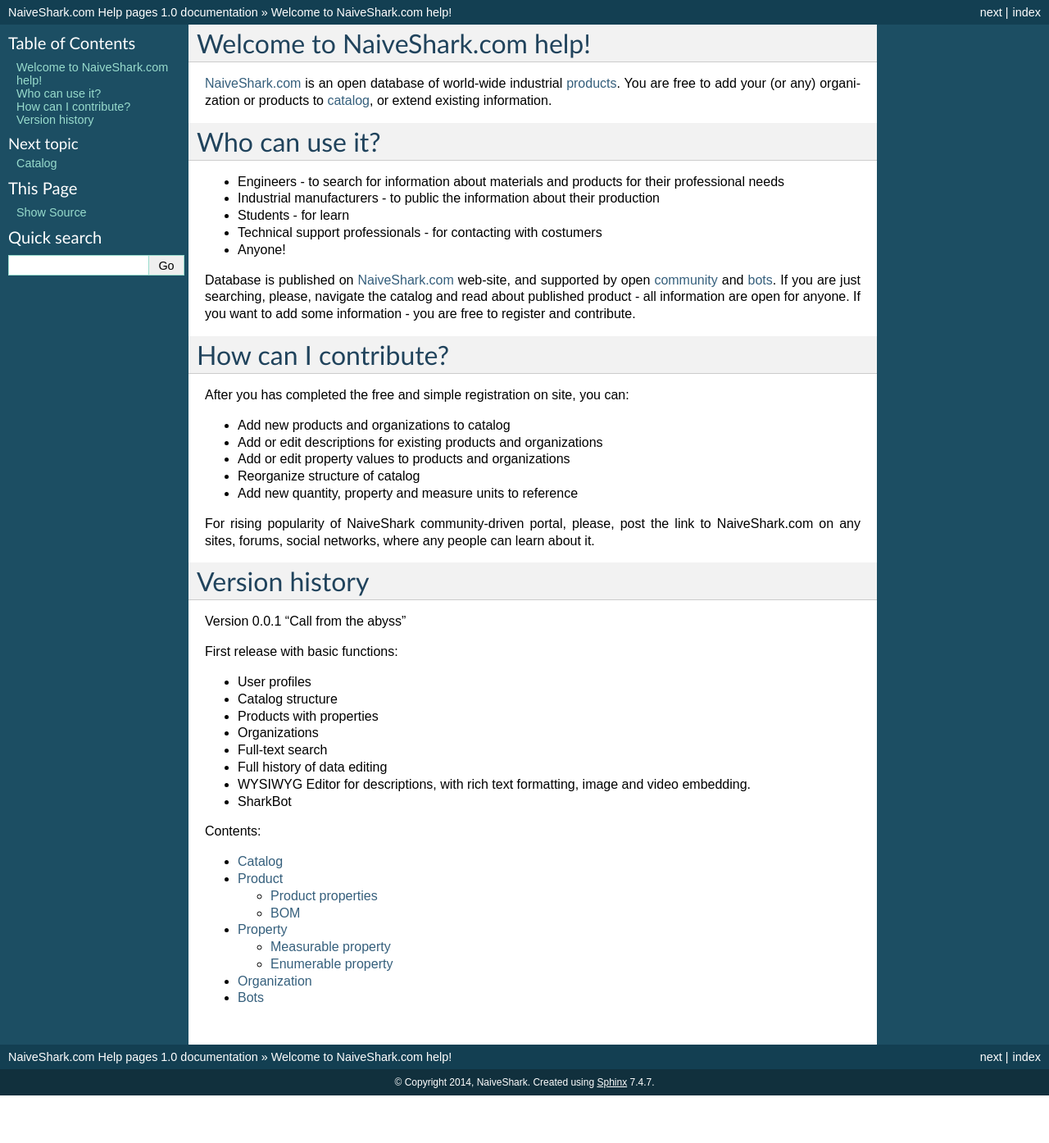
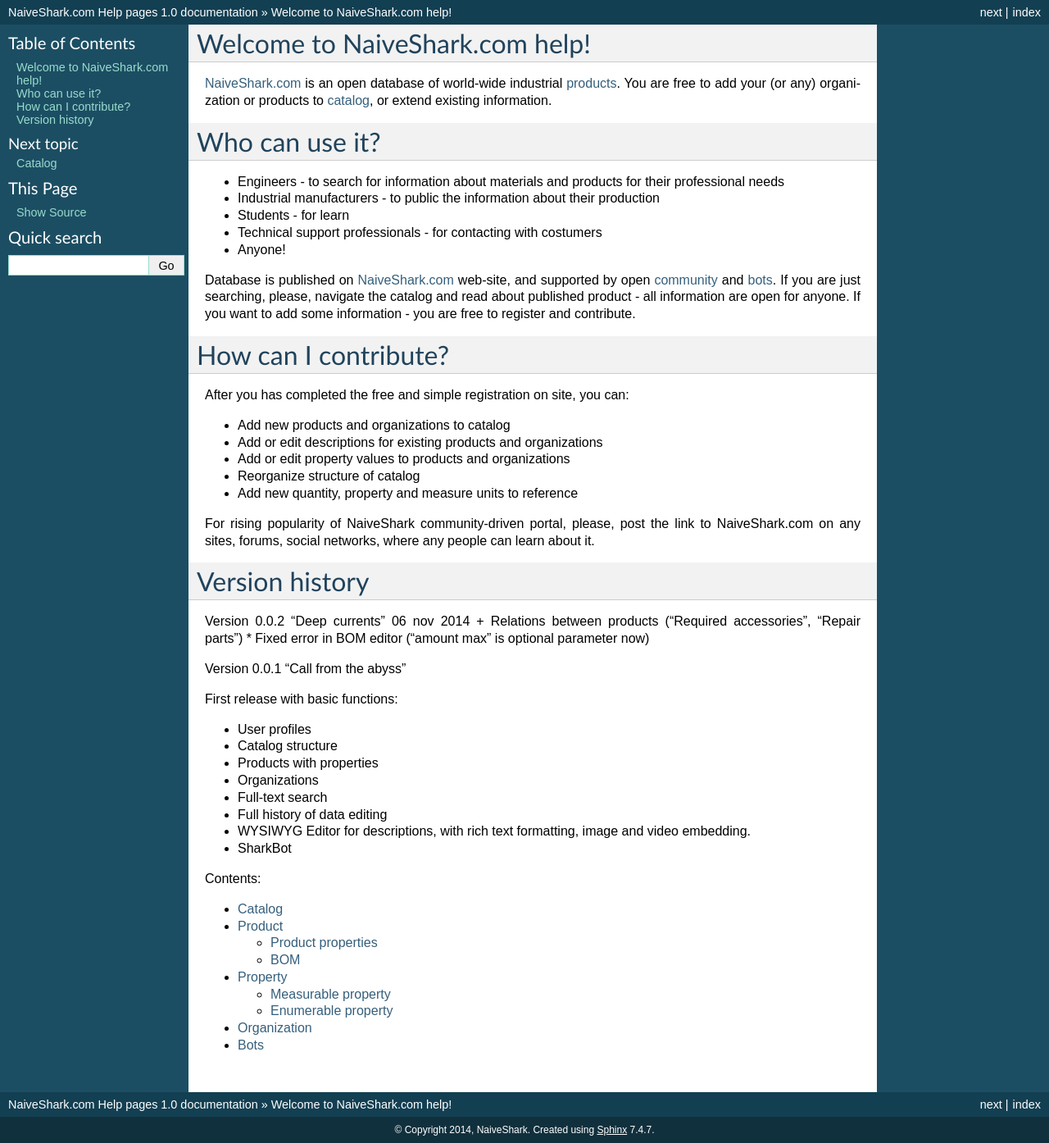
Before and after one commit to NaiveShark/NaiveSharkComDoc, a Sphinx documentation site: the page built from docs/index.rst, in a window 1280 px wide. Shown: the whole page at 82% size. Built offline with Sphinx 7.4.7, drawn with Linux system fonts in a browser that asks for light colours; before the commit the page ends 1336 px from its top, so only the background shows below that.

```diff
--- a/docs/index.rst
+++ b/docs/index.rst
@@ -35,6 +35,10 @@ For rising popularity of NaiveShark community-driven portal, please, post the li
 Version history
 ===============
 
+Version 0.0.2 "Deep currents" 06 nov 2014
++ Relations between products ("Required accessories", "Repair parts")
+* Fixed error in BOM editor ("amount max" is optional parameter now)
+
 Version 0.0.1 "Call from the abyss"
 
 First release with basic functions:
```
